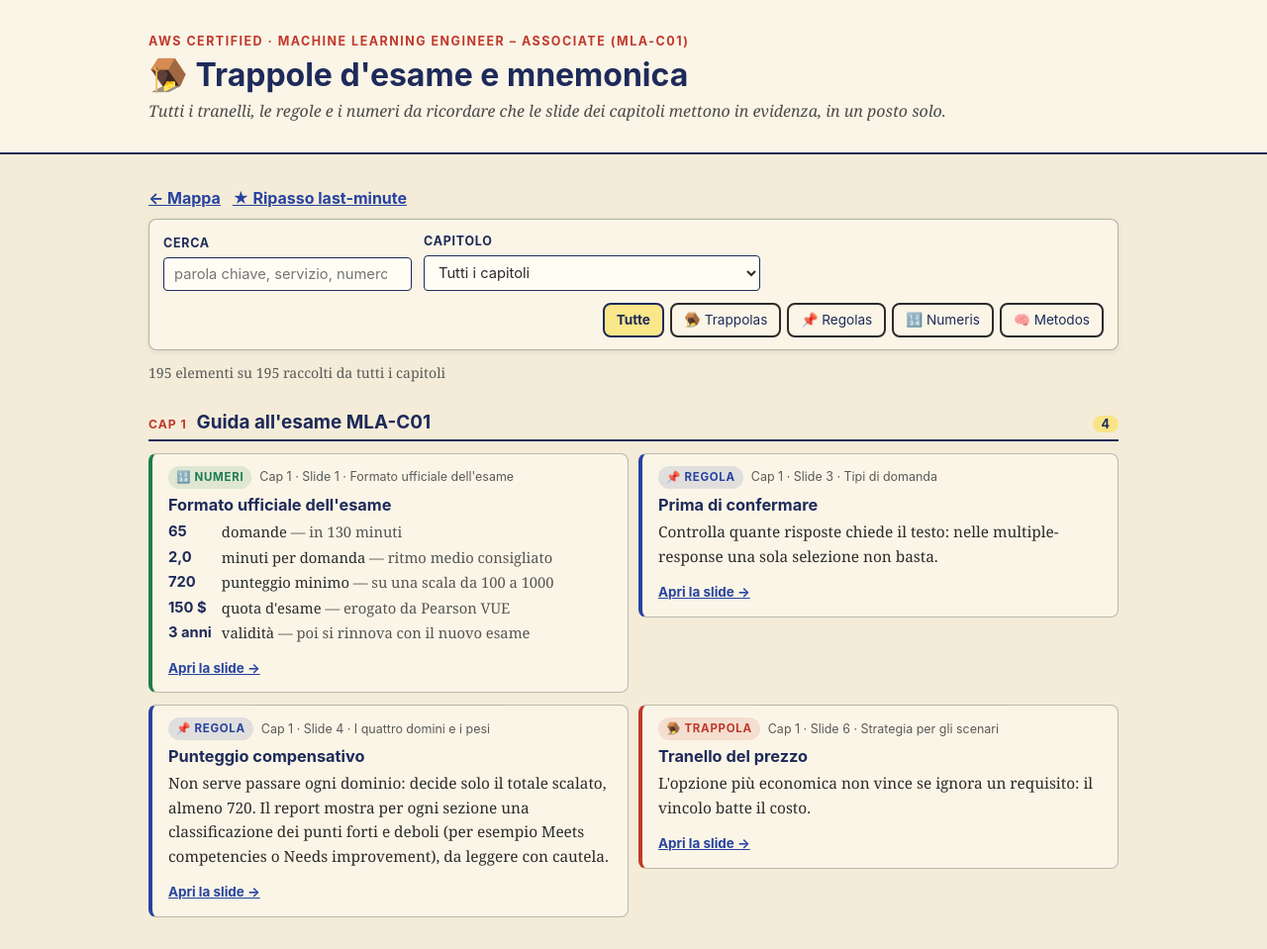
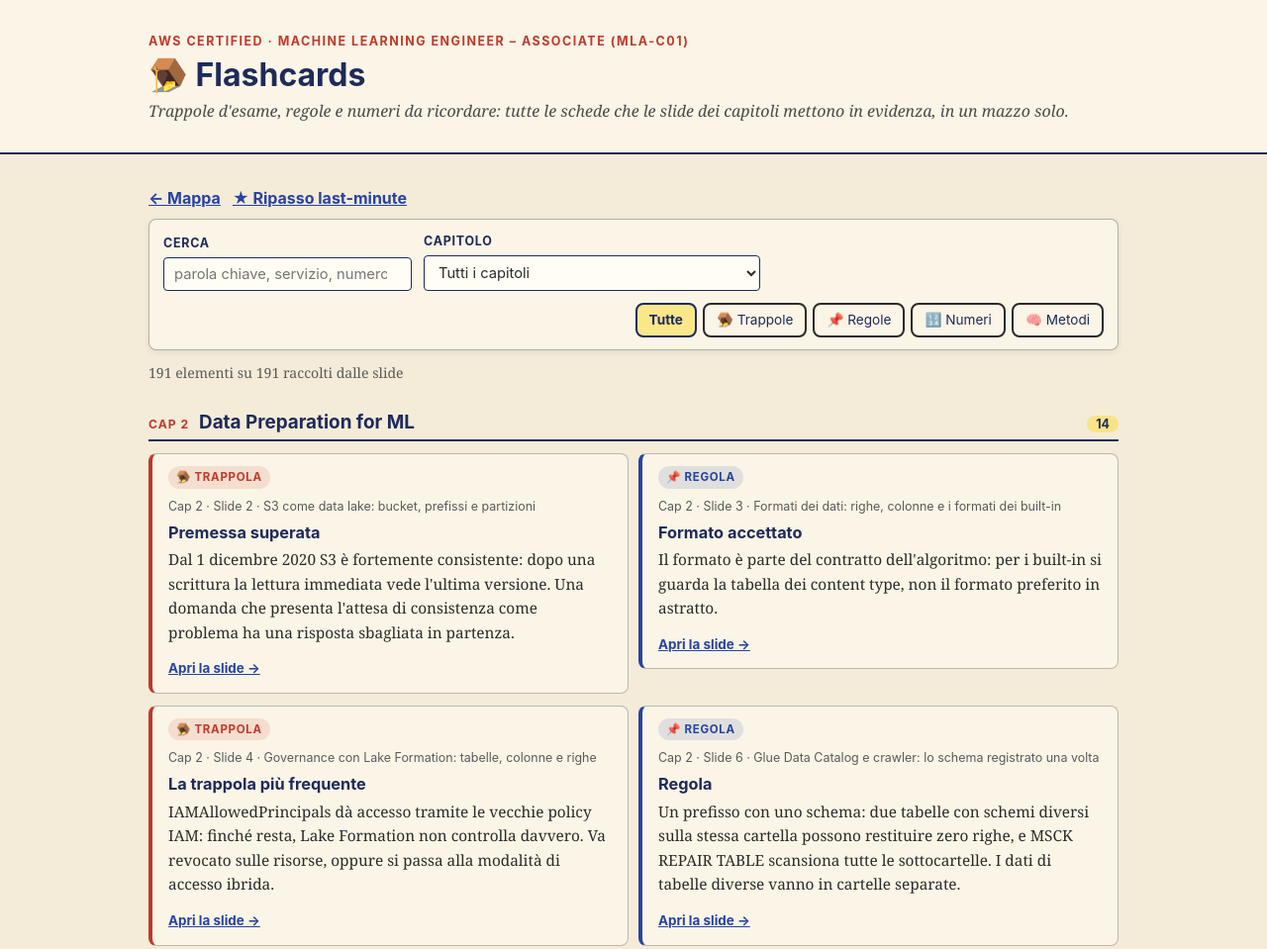
Before and after one commit to RiccardoDominici/aws-mla-c01-studio, a plain HTML site: page trappole.html in a window 1280 px wide. Shown: the top 959 px of the page at 99% size. Drawn offline with Linux system fonts and the light colour scheme.

Commit message:
Flashcards: nome nuovo, capitolo 1 fuori, filtri in italiano
- La sezione si chiama "Flashcards" (home, testata della pagina, link nei
  capitoli, README). L'URL resta trappole.html per non rompere i link già
  pubblicati.
- Il capitolo 1 non entra più: è la guida all'esame, metodo di studio e non
  contenuto di certificazione. Restano 191 elementi da 14 capitoli.
- I filtri dicevano "Trappolas / Regolas / Numeros / Metodos": il plurale era
  fatto aggiungendo una "s" alle etichette singolari. Ora c'è una tabella di
  plurali veri (Trappole, Regole, Numeri, Metodi) e il controllo automatico
  segnala se un plurale torna a finire con "s".
- .gitignore: opencode.json e session-*.md sono stato locale della sessione,
  non roba da pubblicare.

```diff
--- a/chapter.js
+++ b/chapter.js
@@ -875,7 +875,7 @@
       head.firstChild.href = 'index.html';
       head.appendChild(app.el('span', 'area-tag area-' + meta.area,
         app.AREAS[meta.area].label + ' · Cap ' + meta.n));
-      var trapsLink = app.el('a', 'back', '🪤 Trappole del capitolo');
+      var trapsLink = app.el('a', 'back', '🪤 Flashcards del capitolo');
       trapsLink.href = 'trappole.html?ch=' + encodeURIComponent(id);
       head.appendChild(trapsLink);
       root.appendChild(head);
--- a/trappole.html
+++ b/trappole.html
@@ -3,15 +3,15 @@
 <head>
   <meta charset="UTF-8">
   <meta name="viewport" content="width=device-width, initial-scale=1.0">
-  <title>Trappole e mnemonica — MLA-C01 Studio</title>
+  <title>Flashcards — MLA-C01 Studio</title>
   <link rel="stylesheet" href="style.css">
 </head>
 <body>
   <header class="site-header">
     <div class="wrap">
       <p class="eyebrow">AWS Certified · Machine Learning Engineer – Associate (MLA-C01)</p>
-      <h1>🪤 Trappole d'esame e mnemonica</h1>
-      <p class="subtitle">Tutti i tranelli, le regole e i numeri da ricordare che le slide dei capitoli mettono in evidenza, in un posto solo.</p>
+      <h1>🪤 Flashcards</h1>
+      <p class="subtitle">Trappole d'esame, regole e numeri da ricordare: tutte le schede che le slide dei capitoli mettono in evidenza, in un mazzo solo.</p>
     </div>
   </header>
 
@@ -21,7 +21,7 @@
       <a class="back" href="chapter.html?id=quick-ref">★ Ripasso last-minute</a>
     </p>
     <div id="trappole-root" aria-live="polite">
-      <p class="muted">Raccolgo trappole e mnemonica da tutte le slide…</p>
+      <p class="muted">Raccolgo le flashcards da tutte le slide…</p>
     </div>
   </main>
 
--- a/trappole.js
+++ b/trappole.js
@@ -1,10 +1,13 @@
-/* trappole.js — sezione "Trappole d'esame e mnemonica".
+/* trappole.js — sezione "Flashcards" (trappole d'esame e mnemonica).
  *
- * Estrae dalle slide di tutti i capitoli i riquadri che servono a non cadere
- * nei tranelli: i bullet `kind: "note"` (tranelli, regole, distinzioni), i
- * blocchi `kind: "stats"` (numeri da ricordare) e, sulle slide di metodo, i
- * passi dei flussi e le tabelle di mapping. Niente viene copiato a mano:
- * tutto nasce dai JSON dei capitoli, così la sezione resta allineata.
+ * Estrae dalle slide dei capitoli i riquadri che servono a non cadere nei
+ * tranelli: i bullet `kind: "note"` (tranelli, regole, distinzioni), i blocchi
+ * `kind: "stats"` (numeri da ricordare) e, sulle slide di metodo, i passi dei
+ * flussi e le tabelle di mapping. Niente viene copiato a mano: tutto nasce dai
+ * JSON dei capitoli, così la sezione resta allineata.
+ *
+ * Il capitolo 1 resta fuori (SKIP_CHAPTERS): è la guida all'esame, metodo di
+ * studio e non contenuto tecnico, e Riccardo non lo vuole tra le flashcards.
  *
  * La classificazione tra "trappola" e "regola" è lessicale e chiusa (titolo
  * del riquadro, poi parole esplicite nel testo): un riquadro non cambia
@@ -31,12 +34,23 @@
   var NOTE_STARTS = /^(regola pratica|da non confondere|attenzione|tranello|importante|regola|errore|trucco|nota)\b[:\s]*/i;
 
   var TYPES = ['trap', 'rule', 'numbers', 'system'];
+  /* Singolare per l'etichetta della scheda, plurale per i filtri: "Numeri" e
+   * "Metodi" hanno plurali irregolari, quindi non si può aggiungere una "s". */
   var TYPE_LABEL = {
     trap: 'Trappola',
     rule: 'Regola',
     numbers: 'Numeri',
     system: 'Metodo'
   };
+  var TYPE_LABEL_PLURAL = {
+    trap: 'Trappole',
+    rule: 'Regole',
+    numbers: 'Numeri',
+    system: 'Metodi'
+  };
+  /* Capitoli che non entrano nelle flashcards. Il 1 è la guida all'esame:
+   * tattiche di studio, non contenuto da certificazione. */
+  var SKIP_CHAPTERS = { 'ch1-exam-guide': true };
   var TYPE_ICON = {
     trap: '🪤',
     rule: '📌',
@@ -92,6 +106,7 @@
     (Array.isArray(list) ? list : []).forEach(function (c) {
       var data = c && c.data;
       if (!data || !Array.isArray(data.slides)) return;
+      if (SKIP_CHAPTERS[c.id]) return;
       var items = [];
 
       data.slides.forEach(function (slide, si) {
@@ -331,7 +346,7 @@
     host.innerHTML = '';
 
     var toolbar = el('section', 'trap-toolbar');
-    toolbar.setAttribute('aria-label', 'Filtra trappole e mnemonica');
+    toolbar.setAttribute('aria-label', 'Filtra le flashcards');
 
     var searchId = 'trap-search';
     var label = el('label', 'trap-field', 'Cerca');
@@ -371,7 +386,7 @@
     chips.setAttribute('role', 'group');
     chips.setAttribute('aria-label', 'Tipo di elemento');
     var chipDefs = [{ id: '', label: 'Tutte' }].concat(TYPES.map(function (t) {
-      return { id: t, label: TYPE_ICON[t] + ' ' + TYPE_LABEL[t] + 's' };
+      return { id: t, label: TYPE_ICON[t] + ' ' + TYPE_LABEL_PLURAL[t] };
     }));
     var chipEls = [];
     chipDefs.forEach(function (d) {
@@ -418,7 +433,7 @@
         results.appendChild(section);
       });
       live.textContent = shown + (shown === 1 ? ' elemento' : ' elementi') +
-        ' su ' + model.counts.total + ' raccolti da tutti i capitoli';
+        ' su ' + model.counts.total + ' raccolti dalle slide';
       if (!shown) {
         results.appendChild(el('p', 'notice',
           'Nessun elemento corrisponde ai filtri. Prova a togliere la ricerca o a scegliere "Tutte".'));
@@ -485,6 +500,8 @@
   MLA.traps = {
     TYPES: TYPES,
     TYPE_LABEL: TYPE_LABEL,
+    TYPE_LABEL_PLURAL: TYPE_LABEL_PLURAL,
+    SKIP_CHAPTERS: SKIP_CHAPTERS,
     classifyNote: classifyNote,
     asNoteString: asNoteString,
     extract: extract,
```
Also changed, not shown: index.html (+1 -1 lines), tools/check_traps.mjs (+15 -1 lines), 2 other files.
